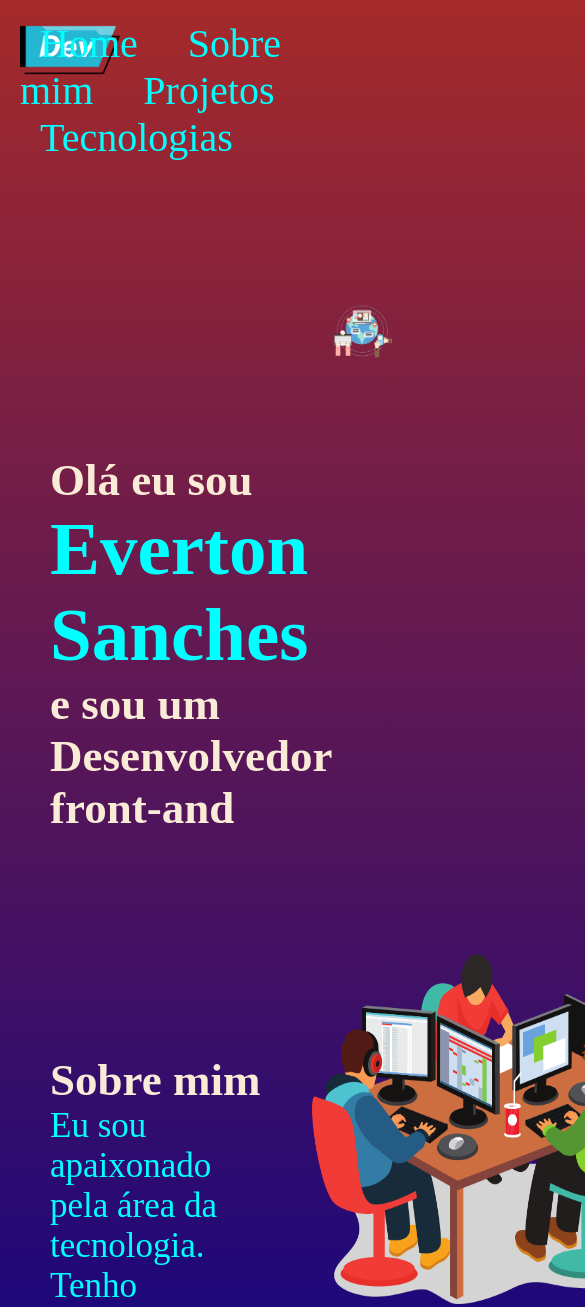
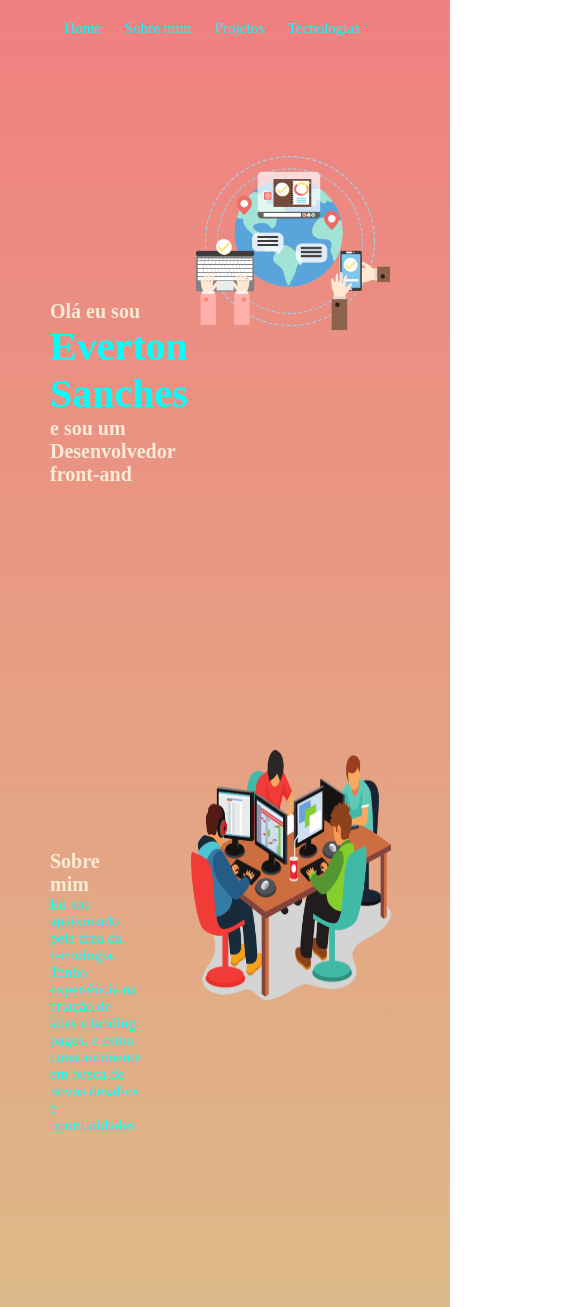
Before and after one commit to Everton1766/portif, a plain HTML site: page index.html in a window 390 px wide. Shown: the top 1307 px of the page, 585 px wide, since content can reach past the window. Drawn offline with Linux system fonts and the light colour scheme.

Commit message:
adicinado responcividade

```diff
--- a/style.css
+++ b/style.css
@@ -5,7 +5,7 @@
 }
 
 body {
-    background: linear-gradient(#A52A2A, #00008B, #48D1CC);
+    background: linear-gradient(#F08080, #DEB887, #48D1CC);
 
 }
 
@@ -174,3 +174,94 @@ p {
 .logo :nth-child(3){
     transition-delay: 700ms;
 }
+
+@media screen and (max-width:900px) {
+
+    header {
+        font-size: 15px;
+        position: absolute;
+        top: 0;
+        right: 0;
+        margin: 20px;
+    }
+
+    .headers {
+        position: relative;
+        display: flex;
+        width: 100%;
+        margin-bottom: 150px;
+
+    }
+
+    a {
+        margin: 10px;
+        text-decoration: none;
+        color: aqua;
+
+    }
+
+    .dev-logo {
+        height: 60px;
+        margin-left: 20px;
+        display: none;
+    }
+
+    .my-description {
+        width: 300px;
+        height: 150px;
+        flex: 1;
+        margin-top: 150px;
+        margin-left: 50px;
+
+    }
+    h1 {
+        font-size: 40px;
+        font-weight: bold;
+        color: aqua;
+    }
+    h2 {
+        font-size: 20px;
+        color: antiquewhite;
+    }
+    .mundo-dev {
+        width: 250px;
+        position: relative;
+        max-width: 100%;
+        margin-right: 60px;
+
+    }
+    .about-me {
+        width: 200px;
+        height: 100px;
+        flex: 1;
+        margin: 100px 50px 50px 50px;
+
+    }
+    p {
+        font-size: 15px;
+        color: aqua;
+    }
+    .dev {
+        width: 200px;
+        height: auto;
+        position: relative;
+        max-width: 100%;
+        margin-right: 60px;
+        border-radius: 30px;
+
+    }
+    .img-projetc {
+        width: 130px;
+        height: 110px;
+        border-radius: 30px;
+        margin: 5px;
+    }
+    .img-logo {
+        width: 130px;
+        height: 110px;
+        border-radius: 30px;
+        margin: 5px;
+    }
+
+
+}
```
